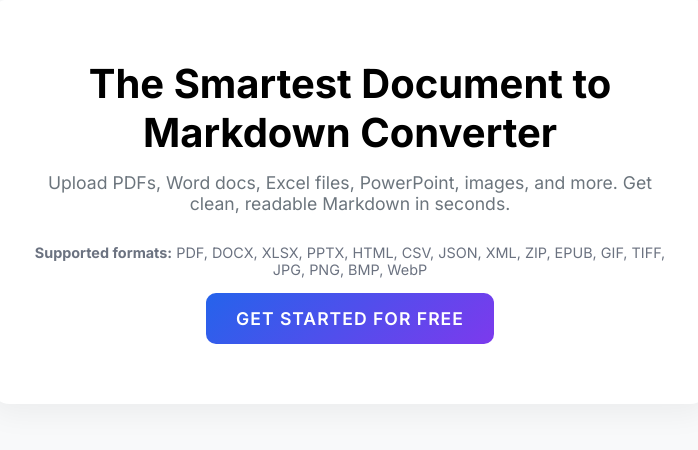
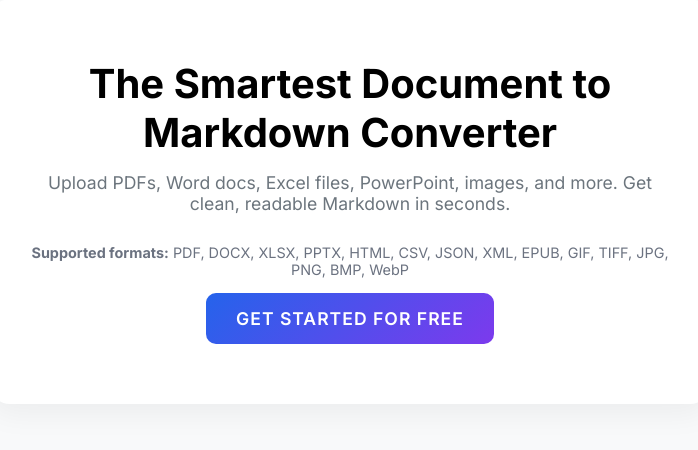
Before and after one commit to jmobrien1/document-markdown-converter, a Flask app: page / in a window 1280 px wide. Shown: the part 208-658 px from the top of the page, without its empty margins (290-988 px from the left). Run offline with Flask 3, Linux system fonts and the light colour scheme; data comes from the database, SQL or seed files in the repository; some libraries are stand-ins or nearby versions.

Commit message:
Remove ZIP from Standard conversion file types - not supported

```diff
--- a/app/templates/index.html
+++ b/app/templates/index.html
@@ -424,7 +424,7 @@
                 <form id="uploadForm" enctype="multipart/form-data">
                     <div class="file-input-wrapper">
                         <div class="file-input">
-                            <input type="file" name="file" id="fileInput" accept=".pdf,.docx,.xlsx,.xls,.pptx,.html,.htm,.csv,.json,.xml,.zip,.epub,.gif,.tiff,.tif,.jpg,.jpeg,.png,.bmp,.webp">
+                            <input type="file" name="file" id="fileInput" accept=".pdf,.docx,.xlsx,.xls,.pptx,.html,.htm,.csv,.json,.xml,.epub,.gif,.tiff,.tif,.jpg,.jpeg,.png,.bmp,.webp">
                             <span id="fileLabel"><strong>Click to select a file</strong> or drag and drop</span>
                         </div>
                     </div>
@@ -445,7 +445,7 @@
                                 <p class="static-description">Fast conversions for simple text documents.</p>
                                 <p class="rotating-slogan"></p>
                                 <div class="file-type-tags">
-                                    <span>DOCX</span><span>XLSX</span><span>PPTX</span><span>CSV</span><span>JSON</span><span>XML</span><span>ZIP</span><span>EPUB</span>
+                                    <span>DOCX</span><span>XLSX</span><span>PPTX</span><span>CSV</span><span>JSON</span><span>XML</span><span>EPUB</span>
                                 </div>
                             </div>
                             <div id="pro-details" style="display: none;">
@@ -489,7 +489,7 @@
                 <h1>The Smartest Document to Markdown Converter</h1>
                 <p id="dynamic-use-case-text" class="dynamic-use-case-text">Upload PDFs, Word docs, Excel files, PowerPoint, images, and more. Get clean, readable Markdown in seconds.</p>
                 <div style="font-size: 0.9em; color: #6b7280; margin: 15px 0;">
-                    <strong>Supported formats:</strong> PDF, DOCX, XLSX, PPTX, HTML, CSV, JSON, XML, ZIP, EPUB, GIF, TIFF, JPG, PNG, BMP, WebP
+                    <strong>Supported formats:</strong> PDF, DOCX, XLSX, PPTX, HTML, CSV, JSON, XML, EPUB, GIF, TIFF, JPG, PNG, BMP, WebP
                 </div>
                 <a href="{{ url_for('auth.signup') }}" class="welcome-btn">Get Started for Free</a>
             </section>
```
